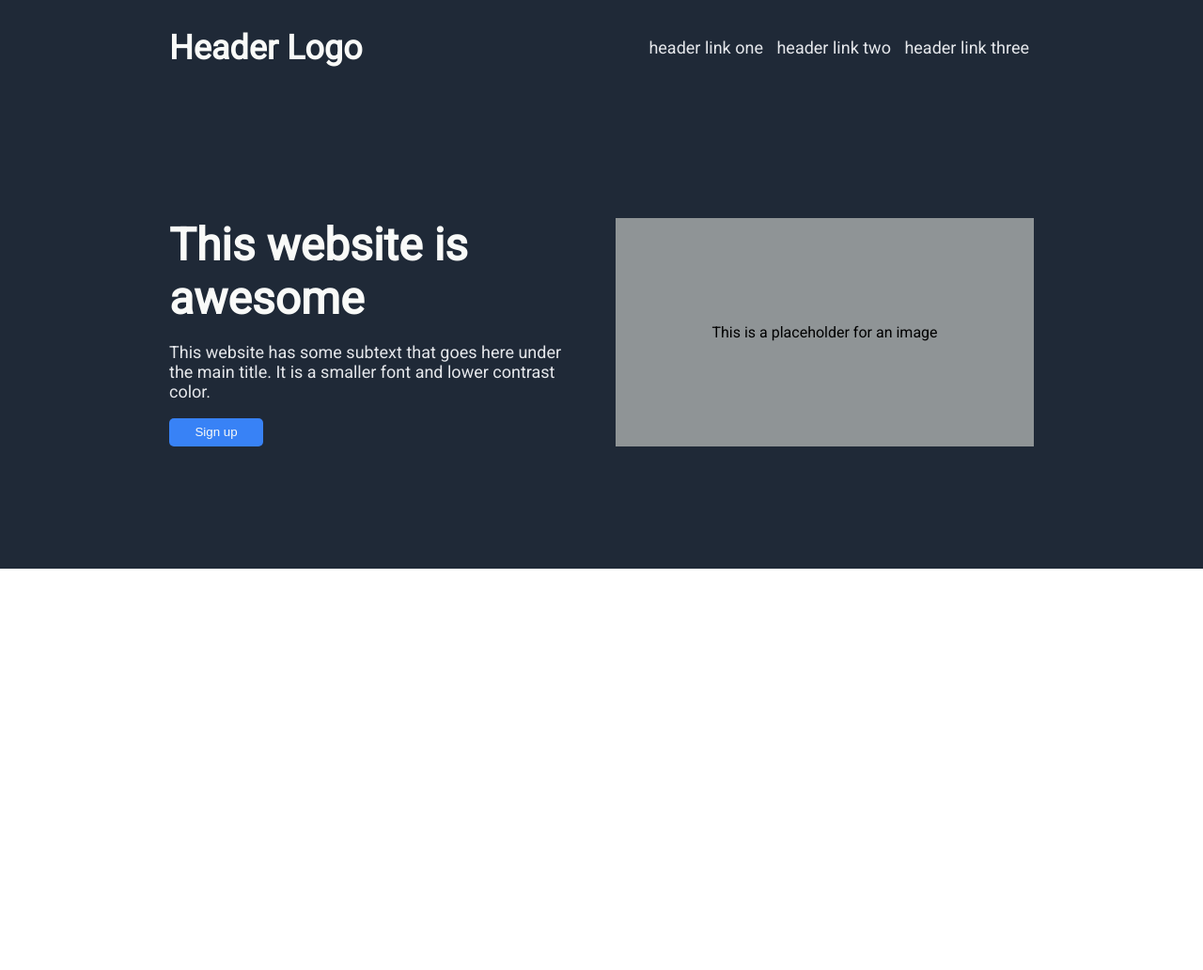
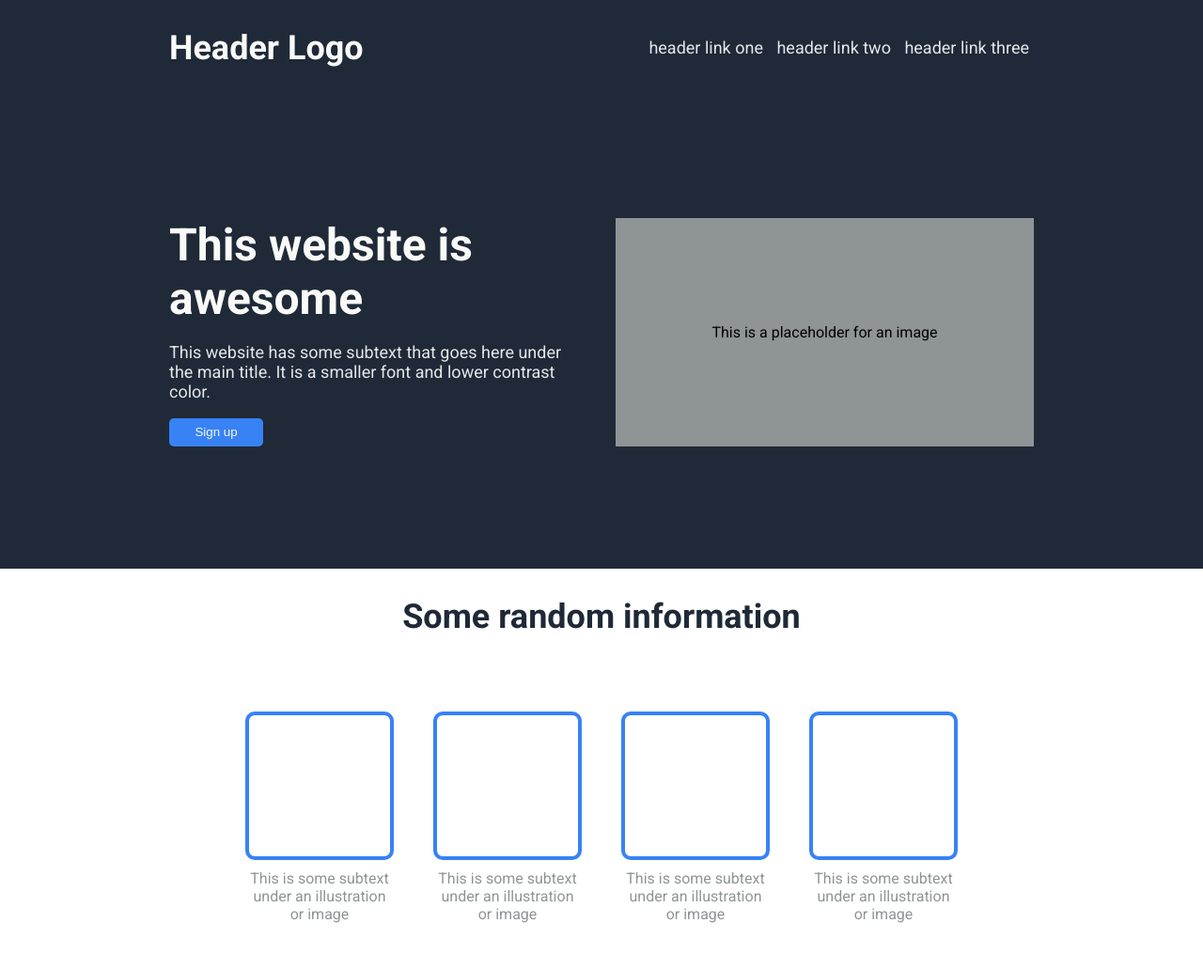
Before and after one commit to M-Brandon-Araujo/landing-page, a plain HTML site: page index.html in a window 1280 px wide. Shown: the whole page at 94% size. Before the commit the page ends 800 px from the top, so only its background shows below. Drawn offline with Linux system fonts and the light colour scheme.

Commit message:
Add info section
Create layout for info section using HTML and styled the elements using CSS

```diff
--- a/index.html
+++ b/index.html
@@ -5,8 +5,8 @@
     <title>Landing Page</title>
     <link rel="stylesheet" href="style.css">
     <link rel="preconnect" href="https://fonts.googleapis.com">
-<link rel="preconnect" href="https://fonts.gstatic.com" crossorigin>
-<link href="https://fonts.googleapis.com/css2?family=Bebas+Neue&family=Montserrat:wght@700&family=Roboto&display=swap" rel="stylesheet">
+    <link rel="preconnect" href="https://fonts.gstatic.com" crossorigin>
+    <link href="https://fonts.googleapis.com/css2?family=Roboto:wght@400;700;900&display=swap" rel="stylesheet">
 </head>
 <body>
 
@@ -20,7 +20,7 @@
             <a href="#">header link three</a>
         </div>
     </div>
-    <div class="slide-one">
+    <div class="hero-section">
         <div class="left-content">
             <h1>This website is awesome</h1>
             <p class="secondary-text">This website has some subtext that goes here under the main title. It is a smaller font and lower contrast color.</p>
@@ -30,6 +30,29 @@
             This is a placeholder for an image
         </div>
     </div>
+    <div class="info-section">
+        <div class="info-container-one">
+            <h2 class="info-title">Some random information<h2>
+        </div>
+        <div class="info-container-two">
+            <div class="box-container">
+                <div class="box"></div>
+                <div class="box-text">This is some subtext under an illustration or image</div>
+            </div>
+            <div class="box-container">
+                <div class="box"></div>
+                <div class="box-text">This is some subtext under an illustration or image</div>
+            </div>
+            <div class="box-container">
+                <div class="box"></div>
+                <div class="box-text">This is some subtext under an illustration or image</div>
+            </div>
+            <div class="box-container">
+                <div class="box"></div>
+                <div class="box-text">This is some subtext under an illustration or image</div>
+            </div>
+        </div>
+    </div>
 
 </body>
 </html>
--- a/style.css
+++ b/style.css
@@ -16,7 +16,7 @@ body {
 .header-logo {
     padding-left: 180px;
     font-size: 24px;
-    font-weight: extra-bold;
+    font-weight: 700;
 }
 
 .header-links {
@@ -32,7 +32,7 @@ a {
     margin-right: 5px;
 }
 
-.slide-one {
+.hero-section {
     background-color: #1F2937;
     display: flex;
     padding: 130px 180px 130px 180px;
@@ -43,7 +43,7 @@ a {
 h1 {
     margin: 0px;
     font-size: 48px;
-    font-weight: extra-bold;
+    font-weight: 700;
     color: #F9FAF8;
 }
 
@@ -75,3 +75,44 @@ button {
     justify-content: center;
     align-items: center;
 }
+
+.info-section {
+    display: flex;
+    flex-direction: column;
+}
+
+.info-title {
+    font-weight: 700;
+    font-size: 36px;
+    color: #1F2937;
+    text-align: center;
+}
+
+.info-container-two {
+    display: flex;
+    justify-content: center;
+}
+
+.box-container {
+    display: flex;
+    flex-direction: column;
+    padding: 50px;
+    width: 100px;
+    align-items: center;
+    gap: 10px;
+}
+
+.box {
+    height: 150px;
+    width: 150px;
+    border: solid #3882f6 4px;
+    border-radius: 10px;
+    margin: 0px;
+
+}
+
+.box-text {
+    text-align: center;
+    width: 150px;
+    color: rgb(143, 148, 150);
+}
```
